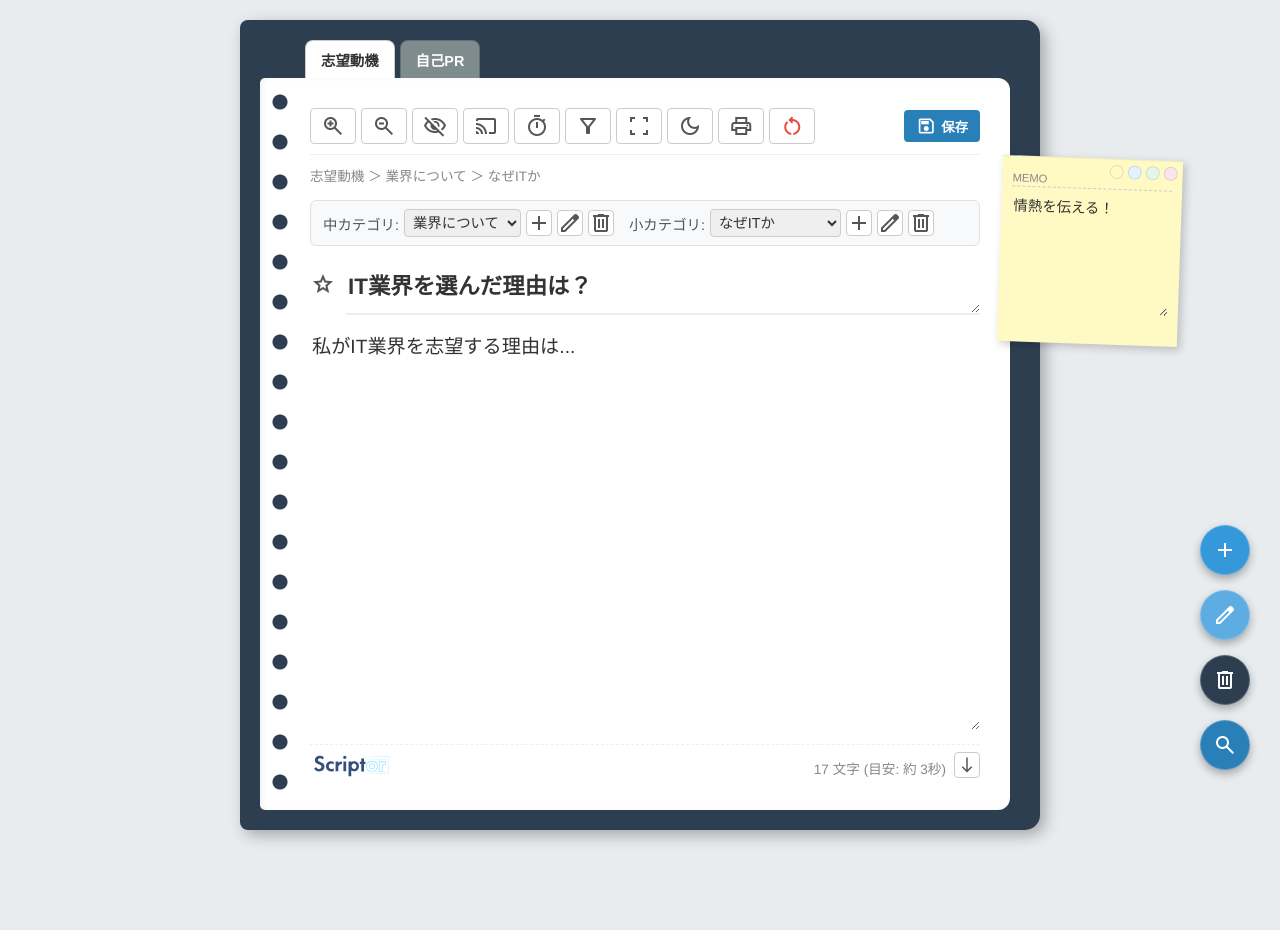
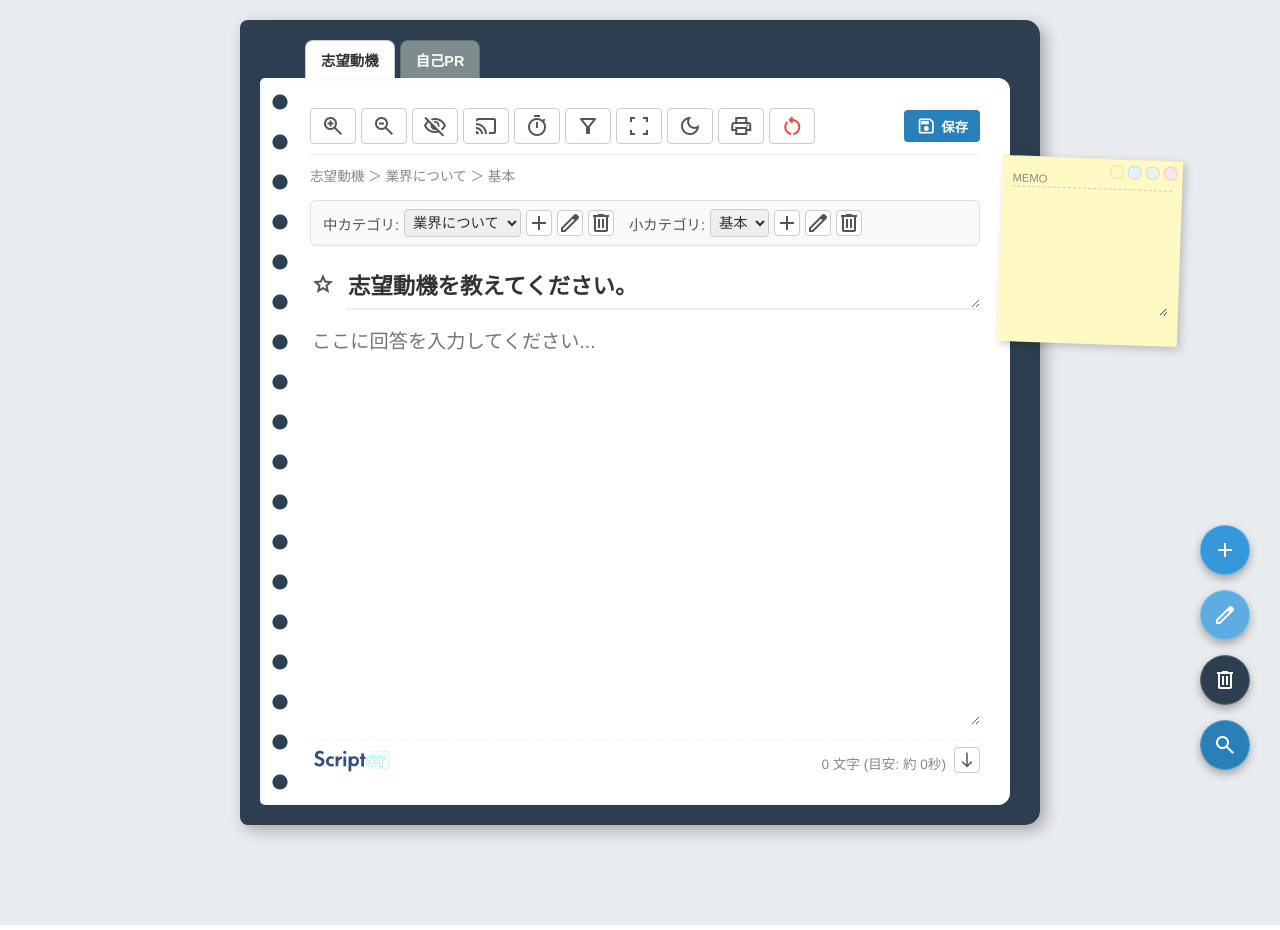
Before and after one commit to hrkk7t/kanpe-app, a Flask app: page / in a window 1280 px wide. Run offline with Flask 3, Linux system fonts and the light colour scheme.

Commit message:
Add files via upload

```diff
--- a/static/css/style.css
+++ b/static/css/style.css
@@ -148,7 +148,7 @@ body.dark-mode .footer-logo {
     box-shadow: 0 15px 35px rgba(0,0,0,0.15);
     z-index: 3000;
     border: 1px solid rgba(41, 128, 185, 0.3);
-    transition: all 0.3s ease;
+    transition: opacity 0.3s ease, background-color 0.3s ease, border-color 0.3s ease, box-shadow 0.3s ease;
 }
 
 body.dark-mode .timer-panel {
@@ -200,6 +200,12 @@ body.dark-mode .timer-target-section { background: #333; }
     gap: 4px;
     margin-bottom: 8px;
     justify-content: center;
+}
+
+/* タイマー動作中は設定項目を非表示にしてスマートにする */
+.timer-panel.timer-running .timer-target-section,
+.timer-panel.timer-running .timer-presets {
+    display: none;
 }
 
 .timer-target-adjust {
--- a/static/js/script.js
+++ b/static/js/script.js
@@ -26,6 +26,64 @@ async function loadData() {
         currentSmall = smallKeys[0];
         updateAllUI();
     }
+
+    // --- Apply specific initializations for "志望動機" and "自己PR" ---
+    // This ensures their structure and initial content are always as specified,
+    // overwriting any previously saved data for these specific big categories.
+
+    // 志望動機
+    const shibouDoukiBigKey = "志望動機";
+    const shibouDoukiMidKey = "業界について";
+    const shibouDoukiSmallKey = "基本";
+    appData[shibouDoukiBigKey] = { // Overwrite or create "志望動機"
+        [shibouDoukiMidKey]: {
+            [shibouDoukiSmallKey]: {
+                question: "志望動機を教えてください。",
+                answer: "",
+                memo: "",
+                important: false,
+                color: "#fff9c4", // Default color
+                top: "80px", // Default position
+                left: "740px" // Default position
+            }
+        }
+    }
+
+    // 自己PR
+    const jikoPRBigKey = "自己PR";
+    const jikoPRMidKey = "強み"; // A reasonable default mid-category for 自己PR
+    const jikoPRSmallKey = "基本";
+    appData[jikoPRBigKey] = { // Overwrite or create "自己PR"
+        [jikoPRMidKey]: {
+            [jikoPRSmallKey]: {
+                question: "あなたの強みを教えてください。",
+                answer: "",
+                memo: "",
+                important: false,
+                color: "#fff9c4", // Default color
+                top: "80px", // Default position
+                left: "740px" // Default position
+            }
+        }
+    };
+    // --- End of specific initializations ---
+
+    // --- Set current active categories ---
+    const bigKeysAfterInit = Object.keys(appData);
+    if (bigKeysAfterInit.length > 0) {
+        // If current selection is invalid after overwrites, pick a new default
+        if (!appData[currentBig] || !appData[currentBig][currentMid] || !appData[currentBig][currentMid][currentSmall]) {
+            currentBig = bigKeysAfterInit[0];
+            currentMid = Object.keys(appData[currentBig])[0];
+            currentSmall = Object.keys(appData[currentBig][currentMid])[0];
+        }
+    } else {
+        // This case should ideally not happen if "志望動機" and "自己PR" are always created.
+        currentBig = shibouDoukiBigKey;
+        currentMid = shibouDoukiMidKey;
+        currentSmall = shibouDoukiSmallKey;
+    }
+    updateAllUI();
 }
 
 function updateAllUI() {
@@ -39,8 +97,8 @@ function updateAllUI() {
 function renderContent() {
     const questionInput = document.getElementById('question');
     const item = appData[currentBig][currentMid][currentSmall];
-    questionInput.value = item.question;
-    document.getElementById('answer').value = item.answer;
+    questionInput.value = item.question || "";
+    document.getElementById('answer').value = item.answer || "";
     document.getElementById('memo').value = item.memo || "";
 
     const starIcon = document.getElementById('star-icon');
@@ -143,11 +201,13 @@ function closeTimerModal(event) {
 
 function toggleTimer() {
     const btn = document.getElementById('modal-timer-toggle-btn');
+    const panel = document.getElementById('timer-modal');
     if (timerInterval) {
         clearInterval(timerInterval);
         timerInterval = null;
         showToast("タイマー停止");
         if (btn) btn.innerHTML = '<span class="material-symbols-outlined">play_arrow</span>';
+        if (panel) panel.classList.remove('timer-running');
     } else {
         timerInterval = setInterval(() => {
             timerSeconds++;
@@ -155,6 +215,7 @@ function toggleTimer() {
         }, 1000);
         showToast("タイマースタート");
         if (btn) btn.innerHTML = '<span class="material-symbols-outlined">pause</span>';
+        if (panel) panel.classList.add('timer-running');
     }
 }
 
@@ -165,6 +226,7 @@ function resetTimer() {
     updateTimerDisplay();
     const btn = document.getElementById('modal-timer-toggle-btn');
     if (btn) btn.innerHTML = '<span class="material-symbols-outlined">play_arrow</span>';
+    document.getElementById('timer-modal').classList.remove('timer-running');
     showToast("タイマーをリセットしました");
 }
 
@@ -361,19 +423,33 @@ function initDraggable() {
         offsetX = e.clientX - note.offsetLeft;
         offsetY = e.clientY - note.offsetTop;
         note.style.opacity = '0.7';
+        note.style.transition = 'none';
     });
 
     document.addEventListener('mousemove', (e) => {
         if (!isDragging) return;
-        note.style.left = (e.clientX - offsetX) + 'px';
-        note.style.top = (e.clientY - offsetY) + 'px';
-        note.style.right = 'auto';
+        requestAnimationFrame(() => {
+            if (!isDragging) return;
+            let x = e.clientX - offsetX;
+            let y = e.clientY - offsetY;
+
+            // 画面外に出ないように制限
+            const maxX = window.innerWidth - note.offsetWidth;
+            const maxY = window.innerHeight - note.offsetHeight;
+            x = Math.max(0, Math.min(x, maxX));
+            y = Math.max(0, Math.min(y, maxY));
+
+            note.style.left = x + 'px';
+            note.style.top = y + 'px';
+            note.style.right = 'auto';
+        });
     });
 
     document.addEventListener('mouseup', () => {
         if (isDragging) {
             isDragging = false;
             note.style.opacity = '1.0';
+            note.style.transition = '';
             saveCurrentInput();
         }
     });
@@ -392,21 +468,35 @@ function initTimerDraggable() {
         offsetX = e.clientX - panel.offsetLeft;
         offsetY = e.clientY - panel.offsetTop;
         panel.style.opacity = '0.8';
+        panel.style.transition = 'none';
     });
 
     document.addEventListener('mousemove', (e) => {
         if (!isDragging) return;
-        // パネルの位置を更新（fixedの制約を解除するためにbottomをautoにする）
-        panel.style.left = (e.clientX - offsetX) + 'px';
-        panel.style.top = (e.clientY - offsetY) + 'px';
-        panel.style.bottom = 'auto';
-        panel.style.right = 'auto';
+        requestAnimationFrame(() => {
+            if (!isDragging) return;
+            let x = e.clientX - offsetX;
+            let y = e.clientY - offsetY;
+
+            // 画面外に出ないように制限
+            const maxX = window.innerWidth - panel.offsetWidth;
+            const maxY = window.innerHeight - panel.offsetHeight;
+            x = Math.max(0, Math.min(x, maxX));
+            y = Math.max(0, Math.min(y, maxY));
+
+            // パネルの位置を更新（fixedの制約を解除するためにbottomをautoにする）
+            panel.style.left = x + 'px';
+            panel.style.top = y + 'px';
+            panel.style.bottom = 'auto';
+            panel.style.right = 'auto';
+        });
     });
 
     document.addEventListener('mouseup', () => {
         if (isDragging) {
             isDragging = false;
             panel.style.opacity = '1.0';
+            panel.style.transition = '';
         }
     });
 }
@@ -630,27 +720,30 @@ function changeSmall() {
 function addBig() {
     const name = prompt("新しい大タブの名前:");
     if (name && !appData[name]) {
-        appData[name] = { "新規中カテゴリ": { "新規小カテゴリ": { "question": "", "answer": "" } } };
+        appData[name] = { "新規中カテゴリ": { "新規小カテゴリ": { "question": "", "answer": "", "memo": "" } } };
         currentBig = name; currentMid = "新規中カテゴリ"; currentSmall = "新規小カテゴリ";
         updateAllUI();
+        document.getElementById('question').focus();
     }
 }
 
 function addMid() {
     const name = prompt("新しい中カテゴリの名前:");
     if (name && !appData[currentBig][name]) {
-        appData[currentBig][name] = { "新規小カテゴリ": { "question": "", "answer": "" } };
+        appData[currentBig][name] = { "新規小カテゴリ": { "question": "", "answer": "", "memo": "" } };
         currentMid = name; currentSmall = "新規小カテゴリ";
         updateAllUI();
+        document.getElementById('question').focus();
     }
 }
 
 function addSmall() {
     const name = prompt("新しい小カテゴリの名前:");
     if (name && !appData[currentBig][currentMid][name]) {
-        appData[currentBig][currentMid][name] = { "question": "", "answer": "" };
+        appData[currentBig][currentMid][name] = { "question": "", "answer": "", "memo": "" };
         currentSmall = name;
         updateAllUI();
+        document.getElementById('question').focus();
     }
 }
 
--- a/templates/index.html
+++ b/templates/index.html
@@ -48,9 +48,7 @@
                 </button>
             </div>
 
-            <div id="breadcrumb" class="breadcrumb">
-                大 ＞ 中 ＞ 小
-            </div>
+            <div id="breadcrumb" class="breadcrumb"></div>
 
             <div class="hierarchy-nav">
                 <div class="nav-group">
@@ -77,18 +75,18 @@
                     <div class="color-dot" style="background-color: #fce4ec;" onclick="setNoteColor('#fce4ec')"></div>
                 </div>
                 <div class="sticky-note-title">MEMO</div>
-                <textarea id="memo" placeholder="ちょっとしたメモ..."></textarea>
+                <textarea id="memo" placeholder=""></textarea>
             </div>
 
             <div style="display: flex; align-items: flex-start; gap: 10px;">
                 <button id="star-btn" class="icon-btn" onclick="toggleStar()" title="重要マーク" style="margin-top: 5px; border: none; background: transparent;">
                     <span class="material-symbols-outlined" id="star-icon">star</span>
                 </button>
-                <textarea id="question" placeholder="質問を入力" rows="1"></textarea>
+                <textarea id="question" placeholder="" rows="1"></textarea>
             </div>
 
             <div style="position: relative;">
-                <textarea id="answer" placeholder="ここにカンペの本文がでる"></textarea>
+                <textarea id="answer" placeholder="ここに回答を入力してください..."></textarea>
                 <div id="practice-overlay" class="practice-overlay">
                     <button onclick="revealAnswer()" class="save-btn">答えを確認する</button>
                 </div>
```
